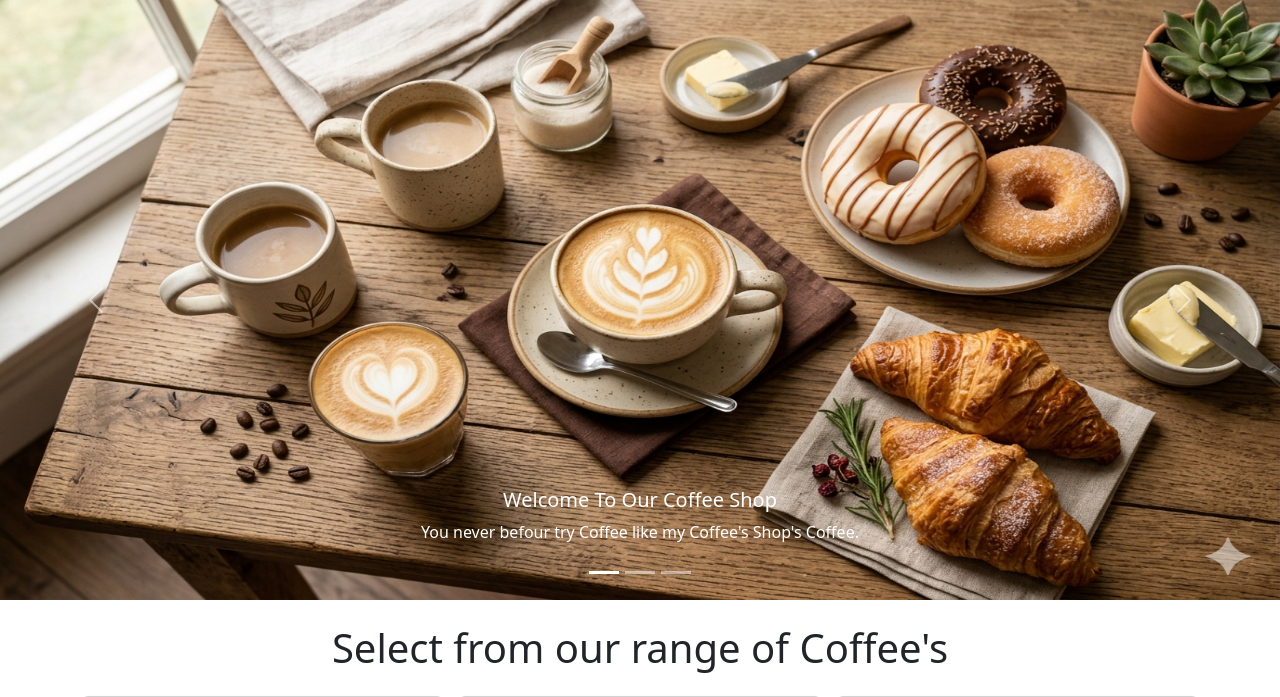
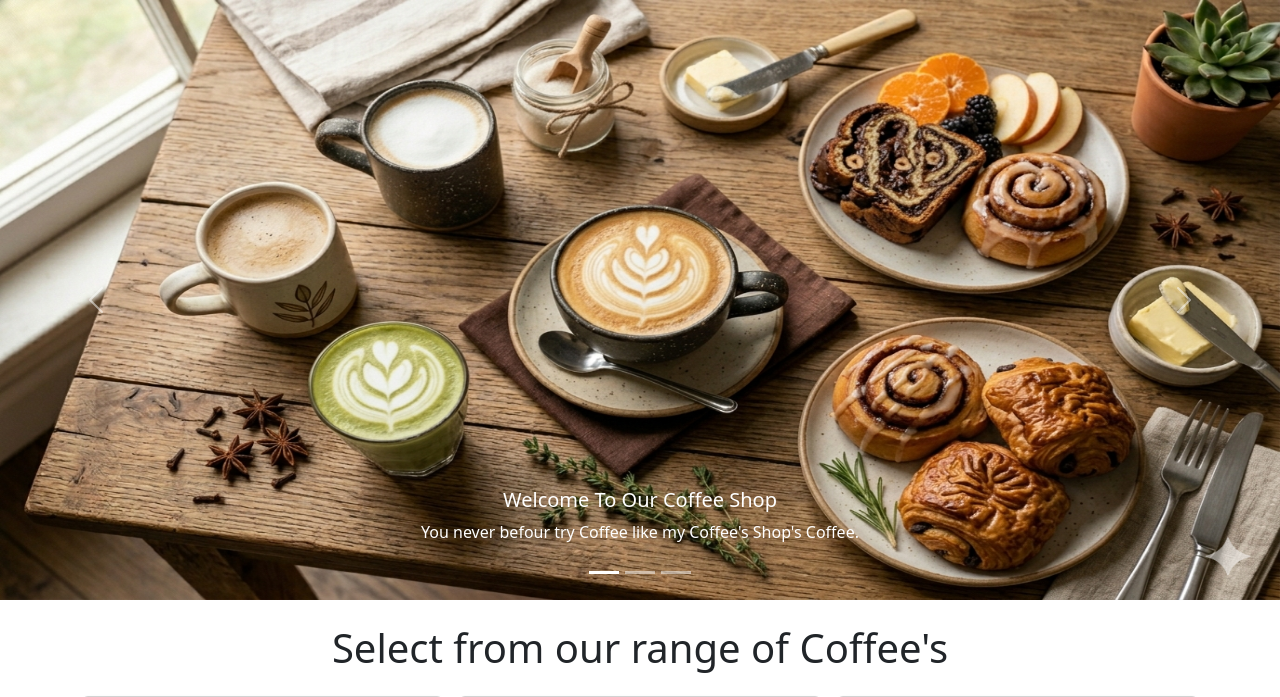
Before and after one commit to navanath-latake/coffee-shop-website, a Django app: page / in a window 1280 px wide. Shown: the part 56-753 px from the top of the page. Run offline with Django 5.2, Linux system fonts and the light colour scheme; some libraries are stand-ins or nearby versions.

Commit message:
Home Image Changed

```diff
--- a/shop/templates/shop/index.html
+++ b/shop/templates/shop/index.html
@@ -17,7 +17,7 @@
     <div class="carousel-inner">
       <div class="carousel-item active">
 
-        <img src="{% static 'images/home.png' %}" class="d-block w-100" alt="Image" height="600">
+        <img src="{% static 'images/home1.png' %}" class="d-block w-100" alt="Image" height="600">
         <div class="carousel-caption d-none d-md-block">
           <h5>Welcome To Our Coffee Shop</h5>
           <p>You never befour try Coffee like my Coffee's Shop's Coffee.</p>
```
Also changed, not shown: static/images/home.png (deleted), static/images/home1.png (added).
